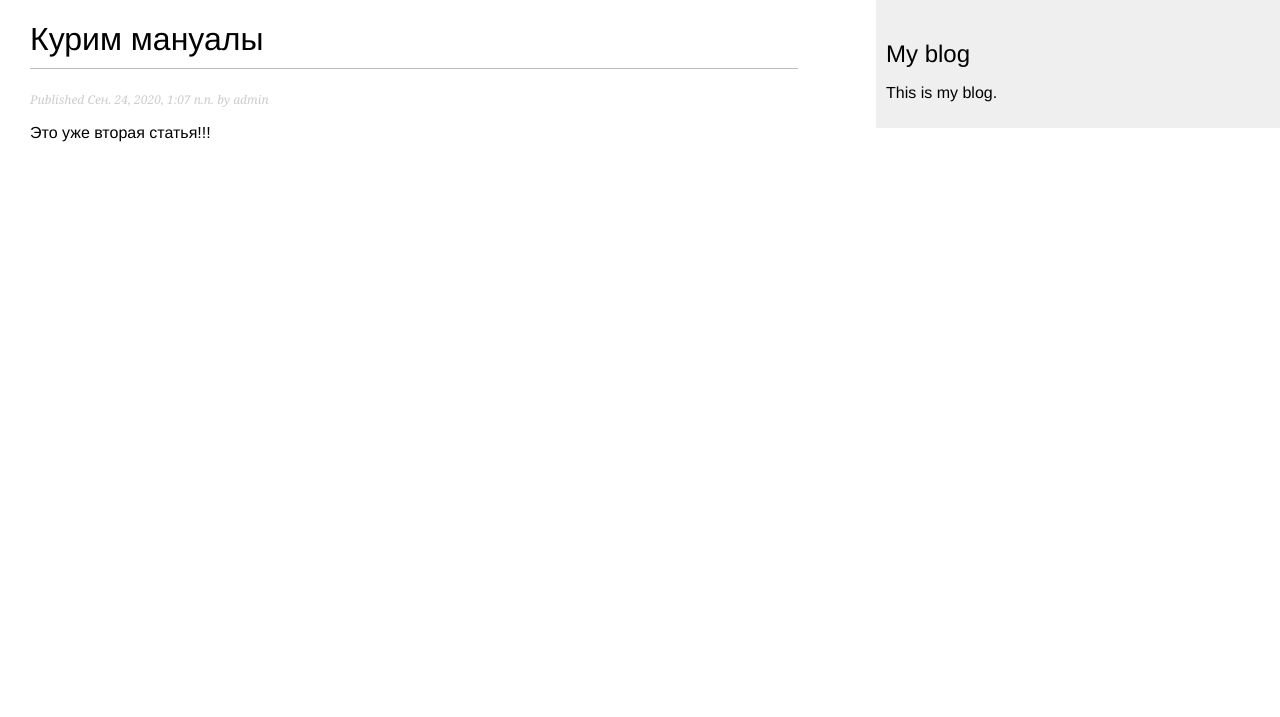
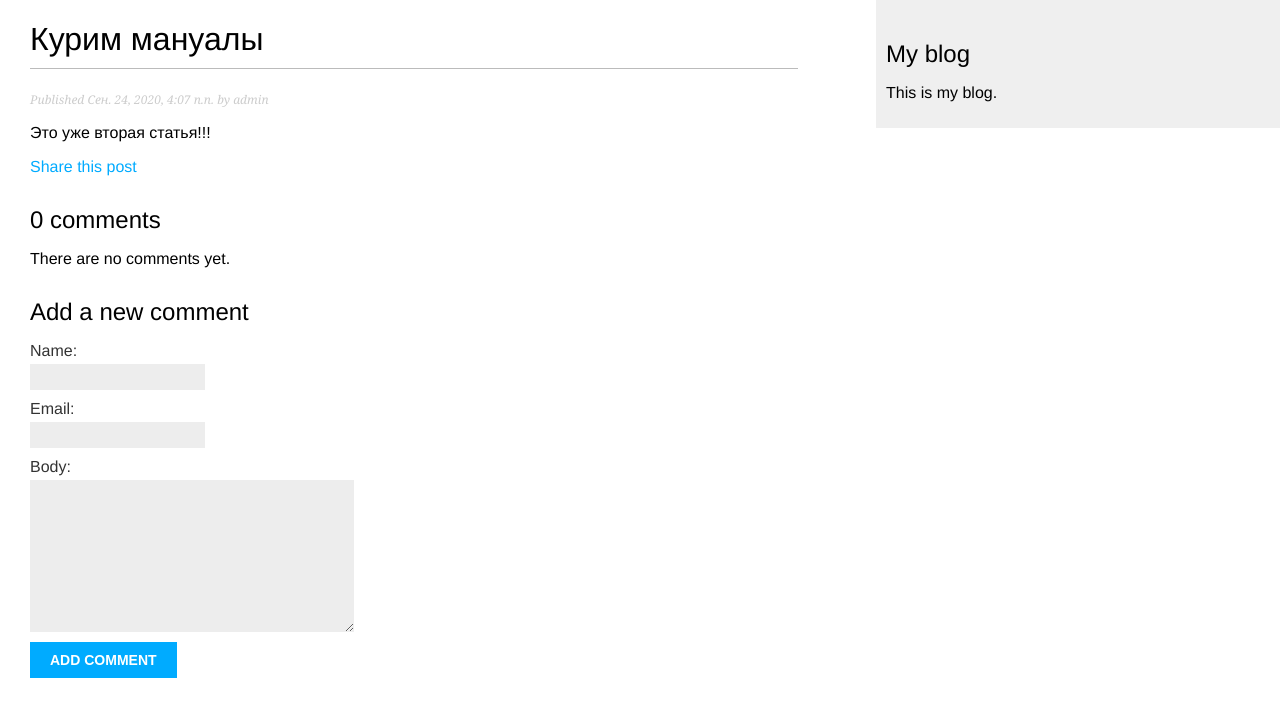
Before and after one commit to WhatIsLowe/SimpleBlog, a Django app: a page that uses templates/blog/post/detail.html in a window 1280 px wide. Shown: the top 717 px of the page. Run offline with Django 3.2, Linux system fonts and the light colour scheme; data comes from the database, SQL or seed files in the repository; both versions use the stored data as it was after the commit.

Commit message:
Добавлены функции: "поделиться статьей по почте" и "комментирование статьи"

```diff
--- /dev/null
+++ b/blog/forms.py
@@ -0,0 +1,15 @@
+from django import forms
+from .models import Comment
+
+
+class EmailPostForm(forms.Form):
+    name = forms.CharField(max_length=25)
+    email = forms.EmailField()
+    to = forms.EmailField()
+    comments = forms.CharField(required=False, widget=forms.Textarea)
+
+
+class CommentForm(forms.ModelForm):
+    class Meta:
+        model = Comment
+        fields = ('name', 'email', 'body')
--- a/blog/models.py
+++ b/blog/models.py
@@ -37,3 +37,19 @@ class Post(models.Model):
     def get_absolute_url(self):
         return reverse('blog:post_detail', args=[self.publish.year, self.publish.month,
                                                  self.publish.day, self.slug])
+
+
+class Comment(models.Model):
+    post = models.ForeignKey(Post, on_delete=models.CASCADE, related_name='comments')
+    name = models.CharField(max_length=80)
+    email = models.EmailField()
+    body = models.TextField()
+    created = models.DateTimeField(auto_now_add=True)
+    updated = models.DateTimeField(auto_now=True)
+    active = models.BooleanField(default=True)
+
+    class Meta:
+        ordering = ('created',)
+
+    def __str__(self):
+        return "Comment by {} on {}".format(self.name, self.post)
--- a/blog/urls.py
+++ b/blog/urls.py
@@ -10,4 +10,5 @@ urlpatterns = [
     path('', views.PostListView.as_view(), name='post_list'),
     path('<int:year>/<int:month>/<int:day>/<slug:post>/',       # Шаблон адреса
          views.post_detail, name='post_detail'),
+    path('<int:post_id>/share/', views.post_share, name='post_share'),       # Шаблон для отправки почты
 ]
--- a/blog/views.py
+++ b/blog/views.py
@@ -1,7 +1,9 @@
+from django.core.mail import send_mail
 from django.core.paginator import Paginator, EmptyPage, PageNotAnInteger
-from django.shortcuts import render, get_object_or_404
+from django.shortcuts import render, get_object_or_404, HttpResponsePermanentRedirect
 from django.views.generic import ListView
-from .models import Post
+from .forms import EmailPostForm, CommentForm
+from .models import Post, Comment
 
 
 class PostListView(ListView):       # Аналог функции post_list
@@ -29,4 +31,49 @@ class PostListView(ListView):       # Аналог функции post_list
 def post_detail(request, day, month, year, post):
     post = get_object_or_404(Post, slug=post, status='published', publish__year=year,
                              publish__month=month, publish__day=day)
-    return render(request, 'blog/post/detail.html', {'post': post})
+
+    # Список активных комментариев
+    comments = post.comments.filter(active=True)
+    new_comment = None
+    if request.method == 'POST':
+        # Пользователь отправил комментарий
+        comment_form = CommentForm(data=request.POST)
+        if comment_form.is_valid():
+            # Создаем комментарий, но не сохранем его
+            new_comment = comment_form.save(commit=False)
+            # Привязываем комментарий к статье
+            new_comment.post = post
+            # Сохраняем комментарий в базе данных
+            new_comment.save()
+            return HttpResponsePermanentRedirect('/blog/')      # Добавить пересылку на эту же статью!!
+    else:
+        comment_form = CommentForm()
+    return render(request, 'blog/post/detail.html', {'post': post, 'comments': comments,
+                                                     'new_comment': new_comment,
+                                                     'comment_form': comment_form})
+
+
+# Отправка статьи по почте
+def post_share(request, post_id):
+    # Получение данных статьи по идентификатору.
+    post = get_object_or_404(Post, id=post_id, status='published')
+    sent = False
+    if request.method == 'POST':
+        # Форма была отправлена на сохранение
+        form = EmailPostForm(request.POST)
+        if form.is_valid():
+            # Все поля формы прошли проверку.
+            cd = form.cleaned_data
+            # ... Отправка электронной почты.
+            post_url = request.build_absolute_uri(post.get_absolute_url())
+            subject = '{} ({}) recommends you reading "{}"'.format(cd['name'],
+                                                                   cd['email'],
+                                                                   post.title)
+            message = 'Read "{}" at {}\n\n{}\'s comments:' \
+                      '{}'.format(post.title, post_url, cd['name'], cd['comments'])
+            send_mail(subject, message, 'admin@blog.com', [cd['to']])
+            sent = True
+    else:
+        form = EmailPostForm()
+    return render(request, 'blog/post/share.html',
+                      {'post': post, 'form': form, 'sent': sent})
--- a/djangoProject/settings.py
+++ b/djangoProject/settings.py
@@ -107,7 +107,7 @@ AUTH_PASSWORD_VALIDATORS = [
 
 LANGUAGE_CODE = 'ru'
 
-TIME_ZONE = 'UTC'
+TIME_ZONE = 'Europe/Moscow'
 
 USE_I18N = True
 
@@ -120,3 +120,7 @@ USE_TZ = True
 # https://docs.djangoproject.com/en/3.1/howto/static-files/
 
 STATIC_URL = '/static/'
+
+
+# Email
+EMAIL_BACKEND = 'django.core.mail.backends.console.EmailBackend'
--- a/templates/blog/post/detail.html
+++ b/templates/blog/post/detail.html
@@ -4,4 +4,33 @@
     <h1>{{ post.title }}</h1>
     <p class="date">Published {{ post.publish }} by {{ post.author }}</p>
     {{ post.body | linebreaks }}
+    <p>
+        <a href="{% url "blog:post_share" post.id %}">Share this post</a>
+    </p>
+    {% with comments.count as total_comments %}
+        <h2>{{ total_comments }} comment{{ total_comments | pluralize }}</h2>
+    {% endwith %}
+
+    {% for comment in comments %}
+        <div class="comment">
+            <p class="info">
+                Comment {{ forloop.counter }} by {{ comment.name }}
+                {{ comment.created }}
+            </p>
+            {{ comment.body|linebreaks }}
+        </div>
+    {% empty %}
+        <p>There are no comments yet.</p>
+    {% endfor %}
+
+    {% if new_comment %}
+        <h2>Your comment has been added.</h2>
+    {% else %}
+        <h2>Add a new comment</h2>
+        <form action="." method="post">
+            {{ comment_form.as_p }}
+            {% csrf_token %}
+            <p><input type="submit" value="Add comment"></p>
+        </form>
+    {% endif %}
 {% endblock %}
```
Also changed, not shown: blog/admin.py (+8 -1 lines), templates/blog/post/share.html (added, +17 -0 lines), blog/migrations/0002_comment.py (added), db.sqlite3.
